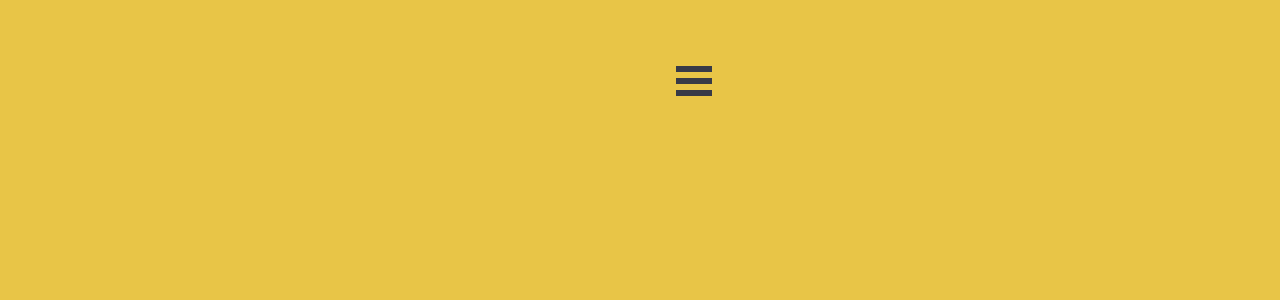
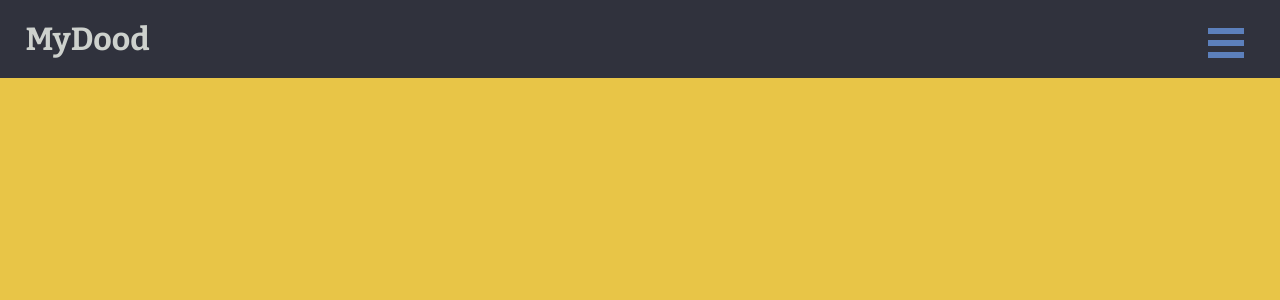
Before and after one commit to savoryboi/my-dood, a React (Create React App) app in the folder client/: page / in a window 1280 px wide. Shown: the top 300 px of the page. Built offline with nearby package versions, Linux system fonts and the light colour scheme.

Commit message:
draw folder header folder styling burger

```diff
--- a/client/src/App.css
+++ b/client/src/App.css
@@ -1,186 +1,30 @@
+@import url('https://fonts.googleapis.com/css2?family=Bitter:ital,wght@0,300;0,700;1,100;1,400&family=Nunito:wght@200;300&display=swap');
+
 :root {
   --yellow: #E8C547;
   --blue: #5C80BC;
   --dark-grey: #30323D;
   --light-grey: #4D5061;
   --sage: #cdd1cd;
+  --title: 'Bitter', serif;
 }
+
+* {
+  margin: 0;
+  padding: 0;
+  box-sizing: border-box;
+}
+
 
 body {
   margin: 0px;
-  padding: 30px;
   overflow: hidden;
   background: var(--yellow);
-}
-
-
-/* header styles */
-.page-wrap {
-  color: var(--blue)
+  width: 100%;
+  height: 100%;
 }
 
 .app {
-  display: flex;
-  flex-direction: column;
-  align-items: center;
+  width: 100%;
+  height: 100%;
 }
-
-canvas {
-  background: white;
-  border-radius: 35px;
-  border: 5px solid gray;
-  cursor: pointer;
-}
-
-.drawButtons {
-  display: flex;
-  justify-content: center;
-  margin-top: 15px;
-}
-
-.drawButtons .colorButton {
-  height: 35px;
-  width: 35px;
-  min-height: 35px;
-  max-height: 35px;
-  cursor: pointer;
-  display: inline-block;
-  cursor: pointer;
-  box-sizing: border-box;
-  border-radius: 50%;
-  border: 2px solid rgb(184, 184, 184);
-  align-self: center;
-  margin: 2.5px 2.5px;
-}
-
-#white {
-  background: white;
-}
-
-#black {
-  background: black;
-}
-
-#brown {
-  background: brown;
-}
-
-#red {
-  background: red;
-}
-
-#orange {
-  background: orange;
-}
-
-#yellow {
-  background: yellow;
-}
-
-#blue {
-  background: blue;
-}
-
-#green {
-  background: green;
-}
-
-#purple {
-  background: purple;
-}
-
-#revise button {
-  height: 35px;
-  width: 60px;
-  margin: 2px 5px;
-  border-radius: 20px;
-  border: 2px solid rgb(184, 184, 184);
-}
-
-#picker {
-  appearance: auto;
-  align-self: center;
-  margin: 5px 5px;
-  height: 35px;
-  width: 132px;
-  padding: 0px 3px;
-  border-radius: 0px;
-  border: 0px solid rgb(184, 184, 184);
-}
-
-#pen-range {
-  width: 128px;
-  margin: 10px 10px;
-}
-.App {
-  text-align: center;
-}
-
-.App-logo {
-  height: 40vmin;
-  pointer-events: none;
-}
-
-@media (prefers-reduced-motion: no-preference) {
-  .App-logo {
-    animation: App-logo-spin infinite 20s linear;
-  }
-}
-
-.App-header {
-  background-color: #282c34;
-  min-height: 100vh;
-  display: flex;
-  flex-direction: column;
-  align-items: center;
-  justify-content: center;
-  font-size: calc(10px + 2vmin);
-  color: white;
-}
-
-.App-link {
-  color: #61dafb;
-}
-
-.tools .color-field {
-  height: 40px;
-  width: 40px;
-  min-height: 40px;
-  max-height: 40px;
-  cursor: pointer;
-  display: inline-block;
-  cursor: pointer;
-  box-sizing: border-box;
-  border-radius: 50%;
-  border: 2px solid white;
-  align-self: center;
-  margin: 0 10px;
-}
-
-.tools .button {
-  align-self: center;
-  width: 100px;
-  height: 40px;
-  border: 2px solid white;
-  cursor: pointer;
-  color: white;
-  background: darkslategray;
-  font-weight: bold;
-  margin: 0 10px;
-}
-
-.color-picker {
-  align-self: center;
-  margin: 0 10px;
-  height: 40px;
-}
-
-
-@keyframes App-logo-spin {
-  from {
-    transform: rotate(0deg);
-  }
-  to {
-    transform: rotate(360deg);
-  }
-}
--- a/client/src/App.js
+++ b/client/src/App.js
@@ -3,7 +3,7 @@ import Header from "./components/Header/Header";
 import Timeline from "./components/Timeline";
 import FriendsList from "./components/FriendsList";
 import Landing from "./pages/Landing"
-import Draw from "./pages/Draw";
+import Draw from "./pages/Draw/Draw";
 import { Routes, Route } from "react-router-dom";
 import Home from "./pages/Home";
 import FriendProfile from "./pages/FriendProfile";
--- a/client/src/components/Header/Header.css
+++ b/client/src/components/Header/Header.css
@@ -1,20 +1,40 @@
 /* Position and sizing of burger button */
+* {
+    margin: 0;
+    padding: 0;
+    box-sizing: border-box;
+    font-family: 'Nunito', sans-serif;
+}
+
+header {
+  background-color: var(--dark-grey);
+  margin: 0;
+  padding: 20px 2%;
+  display: flex;
+  justify-content: space-between;
+  color: var(--sage)
+}
+
+.logo {
+  font-family: var(--title);
+}
+
 .bm-burger-button {
     position: fixed;
     width: 36px;
     height: 30px;
-    left: 36px;
-    top: 36px;
+    right: 36px;
+    top: 28px;
   }
 
   /* Color/shape of burger icon bars */
   .bm-burger-bars {
-    background: #373a47;
+    background: var(--blue);
   }
 
   /* Color/shape of burger icon bars on hover*/
   .bm-burger-bars-hover {
-    background: #a90000;
+    background: var(--sage);
   }
 
   /* Position and sizing of clickable cross button */
@@ -25,28 +45,32 @@
 
   /* Color/shape of close button cross */
   .bm-cross {
-    background: #bdc3c7;
+    background: var(--sage);
   }
 
   /*
   Sidebar wrapper styles
   Note: Beware of modifying this element as it can break the animations - you should not need to touch it in most cases
   */
+
   .bm-menu-wrap {
     position: fixed;
-    height: 100%;
+    height: 200px;
+    transition: ''!important;
   }
+
 
   /* General sidebar styles */
   .bm-menu {
-    background: #373a47;
-    padding: 2.5em 1.5em 0;
+    background: var(--blue);
+    /* padding: 2.5em 1.5em 0; */
     font-size: 1.15em;
+    text-align: right;
+    border-radius: 25px 0px 0px 25px;
+
   }
-
-  /* Morph shape necessary with bubble or elastic */
-  .bm-morph-shape {
-    fill: #373a47;
+  Menu {
+    height: 200px;
   }
 
   /* Wrapper for item list */
@@ -58,9 +82,13 @@
   /* Individual item */
   .bm-item {
     display: inline-block;
+    text-decoration: none;
+    color: var(--sage);
+    font-size: 28px;
+    padding: 5px 0;
   }
 
   /* Styling of overlay */
   .bm-overlay {
-    background: rgba(0, 0, 0, 0.3);
+    background: var(--blue);
   }
--- a/client/src/components/Header/Header.js
+++ b/client/src/components/Header/Header.js
@@ -1,5 +1,5 @@
 import { NavLink } from 'react-router-dom';
-import { reveal as Menu } from 'react-burger-menu';
+import { slide as Menu } from 'react-burger-menu';
 import './Header.css';
 
 function Header() {
@@ -8,19 +8,17 @@ function Header() {
   };
 
     return (
-      <div>
-        <div id="outer-container">
-          <Menu right onStateChange={ isMenuOpen } pageWrapId={"page-wrap"} outerContainerId={"outer-container"} >
+      <header>
+        <h1 className='logo'>MyDood</h1>
+          <Menu right className='bm-menu'>
+            <a id="home" className="bm-item" href="/">Home</a>
+            <a id="about" className="bm-item" href="/about">About</a>
+            <a id="contact" className="bm-item" href="/contact">Contact</a>
+            {/* <a onClick={this.showSettings} className="menu-item--small" href="">Settings</a> */}
 
-          <main id="page-wrap">
-            <a id="home" className="menu-item" href="/">Home</a>
-            <a id="about" className="menu-item" href="/about">About</a>
-            <a id="contact" className="menu-item" href="/contact">Contact</a>
-            {/* <a onClick={this.showSettings} className="menu-item--small" href="">Settings</a> */}
-          </main>
           </Menu>
-        </div>
-      </div>
+
+      </header>
     );
 }
 
--- a/client/src/pages/Draw.js
+++ /dev/null
@@ -1,14 +0,0 @@
-import { CanvasProvider } from "../components/CanvasStuff/CanvasContext";
-import { Canvas } from "../components/CanvasStuff/Canvas";
-import { CanvasButtons } from "../components/CanvasStuff/CanvasButtons";
-
-function Draw() {
-  return (
-    <CanvasProvider>
-      <Canvas />
-      <CanvasButtons />
-    </CanvasProvider>
-  );
-}
-
-export default Draw;
--- /dev/null
+++ b/client/src/pages/Draw/Draw.css
@@ -0,0 +1,93 @@
+/* .app {
+    display: flex;
+    flex-direction: column;
+    align-items: center;
+  } */
+
+  canvas {
+    background: white;
+    border-radius: 35px;
+    border: 5px solid gray;
+    cursor: pointer;
+  }
+
+  .drawButtons {
+    display: flex;
+    justify-content: center;
+    margin-top: 15px;
+  }
+
+  .drawButtons .colorButton {
+    height: 35px;
+    width: 35px;
+    min-height: 35px;
+    max-height: 35px;
+    cursor: pointer;
+    display: inline-block;
+    cursor: pointer;
+    box-sizing: border-box;
+    border-radius: 50%;
+    border: 2px solid rgb(184, 184, 184);
+    align-self: center;
+    margin: 2.5px 2.5px;
+  }
+
+  #white {
+    background: white;
+  }
+
+  #black {
+    background: black;
+  }
+
+  #brown {
+    background: brown;
+  }
+
+  #red {
+    background: red;
+  }
+
+  #orange {
+    background: orange;
+  }
+
+  #yellow {
+    background: yellow;
+  }
+
+  #blue {
+    background: blue;
+  }
+
+  #green {
+    background: green;
+  }
+
+  #purple {
+    background: purple;
+  }
+
+  #revise button {
+    height: 35px;
+    width: 60px;
+    margin: 2px 5px;
+    border-radius: 20px;
+    border: 2px solid rgb(184, 184, 184);
+  }
+
+  #picker {
+    appearance: auto;
+    align-self: center;
+    margin: 5px 5px;
+    height: 35px;
+    width: 132px;
+    padding: 0px 3px;
+    border-radius: 0px;
+    border: 0px solid rgb(184, 184, 184);
+  }
+
+  #pen-range {
+    width: 128px;
+    margin: 10px 10px;
+  }
--- /dev/null
+++ b/client/src/pages/Draw/Draw.js
@@ -0,0 +1,15 @@
+import { CanvasProvider } from "../../components/CanvasStuff/CanvasContext";
+import { Canvas } from "../../components/CanvasStuff/Canvas";
+import { CanvasButtons } from "../../components/CanvasStuff/CanvasButtons";
+import './Draw.css'
+
+function Draw() {
+  return (
+    <CanvasProvider>
+      <Canvas />
+      <CanvasButtons />
+    </CanvasProvider>
+  );
+}
+
+export default Draw;
```
